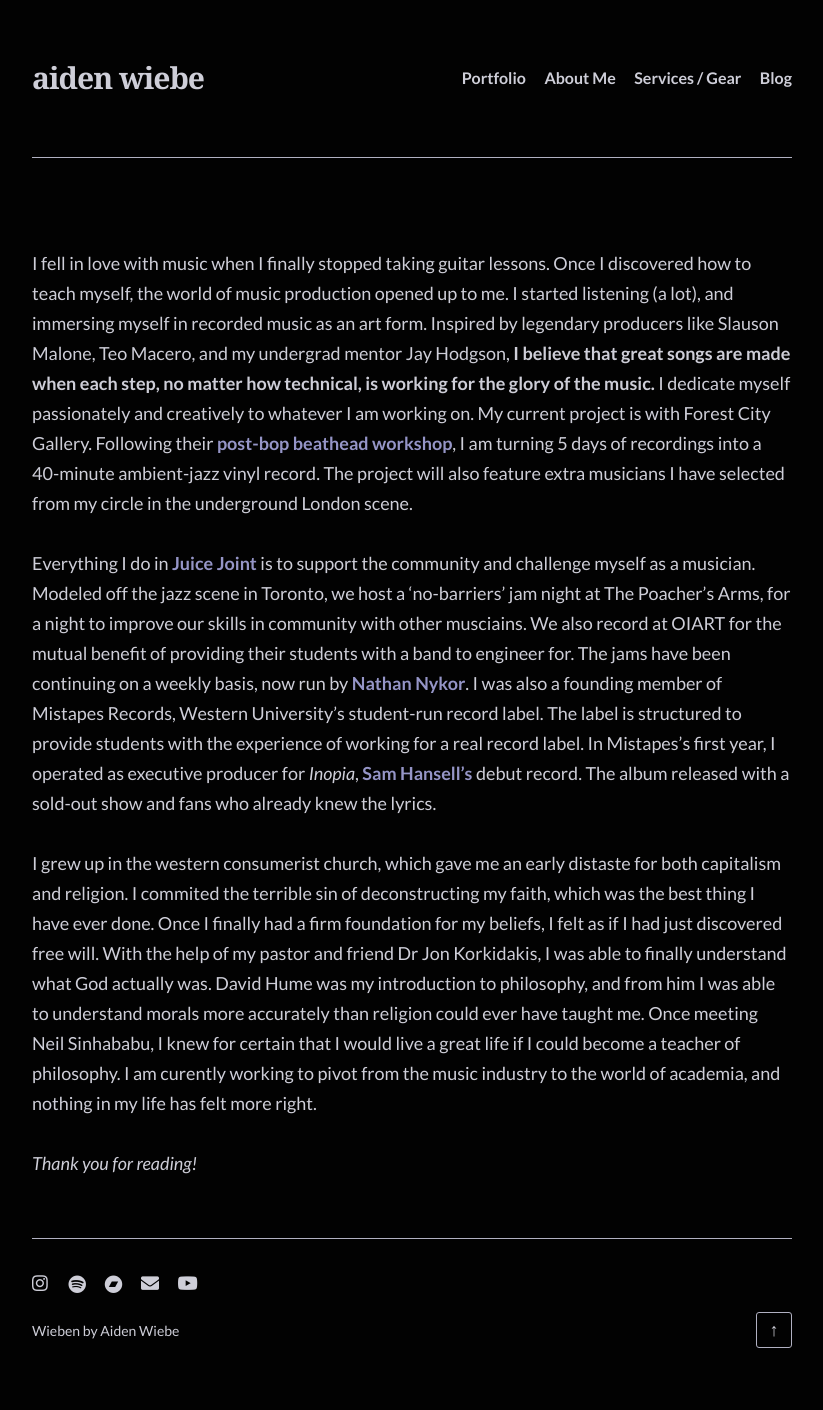
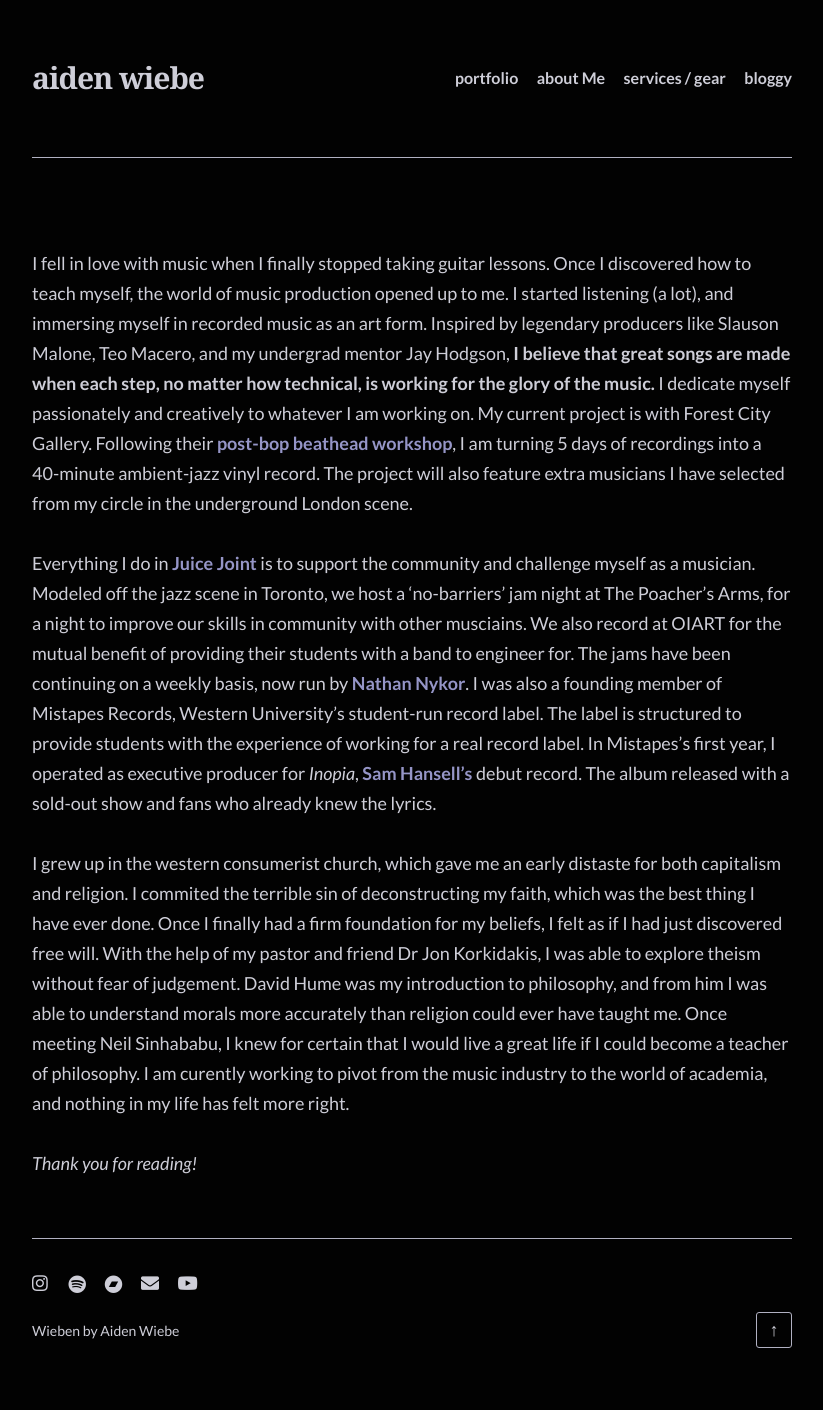
Before and after one commit to SamsonGoodenough/wieben-site, a Jekyll site: the page built from about.md, in a window 1280 px wide. Shown: the whole page, without its empty margins (228-1051 px from the left). Built offline with Jekyll 4.4.1, drawn with Linux system fonts in a browser that asks for light colours; some web fonts are replaced.

Commit message:
idek if the style changed

```diff
--- a/_config.yml
+++ b/_config.yml
@@ -28,13 +28,13 @@ google_analytics: ""
 
 # Site navigation - each item must have a title and a url.
 navigation:
-  - text: Portfolio
+  - text: portfolio
     url: /
-  - text: About Me
+  - text: about Me
     url: /about/
-  - text: Services / Gear
+  - text: services / gear
     url: /services/
-  - text: Blog
+  - text: bloggy
     url: /blog/
 
 # Colors
--- a/about.md
+++ b/about.md
@@ -22,6 +22,6 @@ I fell in love with music when I finally stopped taking guitar lessons.  Once I
 
 Everything I do in **[Juice Joint](https://www.instagram.com/juicejointband/)** is to support the community and challenge myself as a musician.  Modeled off the jazz scene in Toronto, we host a 'no-barriers' jam night at The Poacher's Arms, for a night to improve our skills in community with other musciains.  We also record at OIART for the mutual benefit of providing their students with a band to engineer for.  The jams have been continuing on a weekly basis, now run by **[Nathan Nykor](https://www.instagram.com/nathanjuicebox/)**.  I was also a founding member of Mistapes Records, Western University's student-run record label.  The label is structured to provide students with the experience of working for a real record label.  In Mistapes's first year, I operated as executive producer for *Inopia*, **[Sam Hansell's](https://www.instagram.com/ham_sansell/)** debut record.  The album released with a sold-out show and fans who already knew the lyrics.
 
-I grew up in the western consumerist church, which gave me an early distaste for both capitalism and religion.  I commited the terrible sin of deconstructing my faith, which was the best thing I have ever done.  Once I finally had a firm foundation for my beliefs, I felt as if I had just discovered free will.  With the help of my pastor and friend Dr Jon Korkidakis, I was able to finally understand what God actually was.  David Hume was my introduction to philosophy, and from him I was able to understand morals more accurately than religion could ever have taught me.  Once meeting Neil Sinhababu, I knew for certain that I would live a great life if I could become a teacher of philosophy.  I am curently working to pivot from the music industry to the world of academia, and nothing in my life has felt more right.
+I grew up in the western consumerist church, which gave me an early distaste for both capitalism and religion.  I commited the terrible sin of deconstructing my faith, which was the best thing I have ever done.  Once I finally had a firm foundation for my beliefs, I felt as if I had just discovered free will.  With the help of my pastor and friend Dr Jon Korkidakis, I was able to explore theism without fear of judgement.  David Hume was my introduction to philosophy, and from him I was able to understand morals more accurately than religion could ever have taught me.  Once meeting Neil Sinhababu, I knew for certain that I would live a great life if I could become a teacher of philosophy.  I am curently working to pivot from the music industry to the world of academia, and nothing in my life has felt more right.
 
 *Thank you for reading!*
```
Also changed, not shown: _posts/2024-09-18-Religion1.md (+4 -1 lines).
